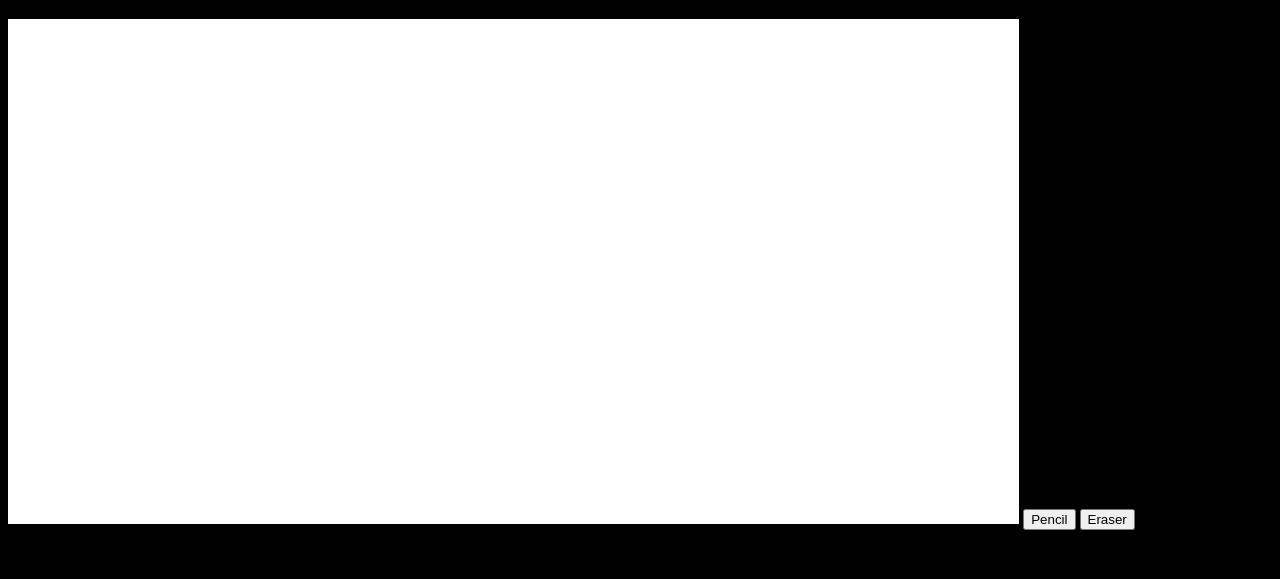
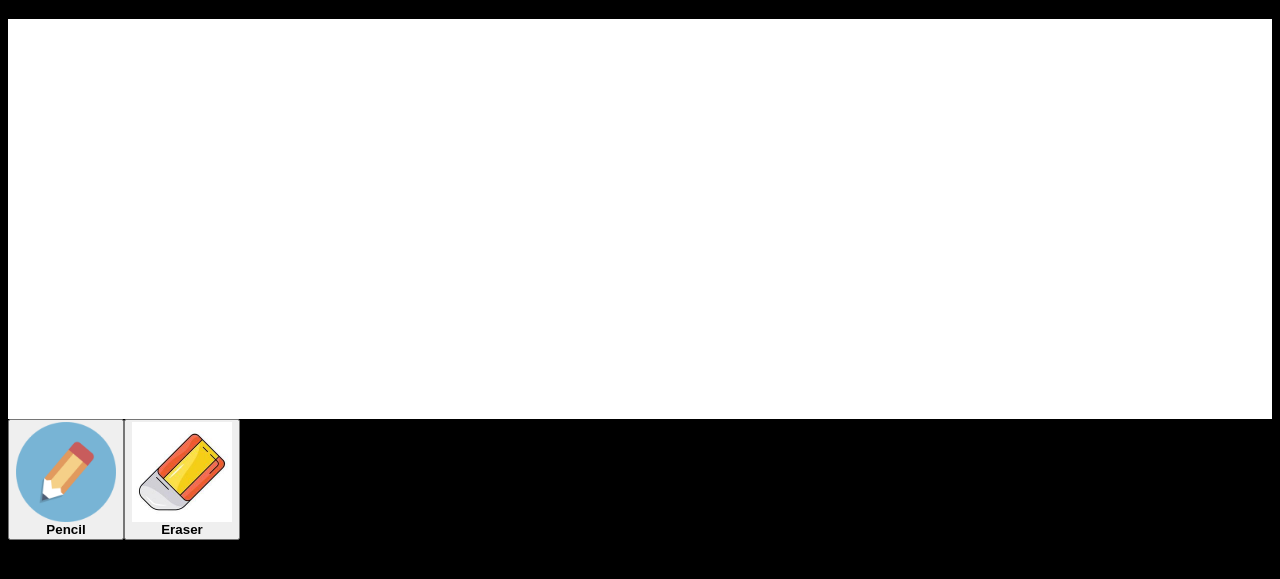
Before and after one commit to Yuvraj883/LinkedInJsChallenge2, a website built with Vite: page index.html in a window 1280 px wide. Shown: the part 61-640 px from the top of the page. Built offline with nearby package versions, Linux system fonts and the light colour scheme.

Commit message:
added pencil and eraser icons

```diff
--- a/index.html
+++ b/index.html
@@ -10,8 +10,10 @@
     <div id="app">
       <h1>White Board</h1>
       <canvas id="canvas" ></canvas>
-      <button id="pencil">Pencil</button>
-      <button id="eraser">Eraser</button>
+      <div class="buttons">
+      <button id="pencil"><img src="./pencilIcon.png" alt="pencil-img" width="100px"><b>Pencil</b></button>
+      <button id="eraser"><img src="./eraserIcon.jpg" alt="eraser-img" width="100px"><b>Eraser</b></button>
+    </div>
     </div>
     <script type="module" src="/main.js"></script>
   </body>
--- a/style.css
+++ b/style.css
@@ -105,8 +105,18 @@ h1{
 #canvas{
   background-color:white;
   /* margin-right:20%; */
-  height:80%;
-  width:80%;
+  height:400px;
+  width:100%;
+  display:block;
   /* align-items: center; */
 
 }
+.buttons{
+  display:flex;
+  margin:auto;
+
+}
+img{
+  display:block;
+  cursor: pointer;
+}
```
Also changed, not shown: eraserIcon.jpg (added), pencilIcon.png (added).
